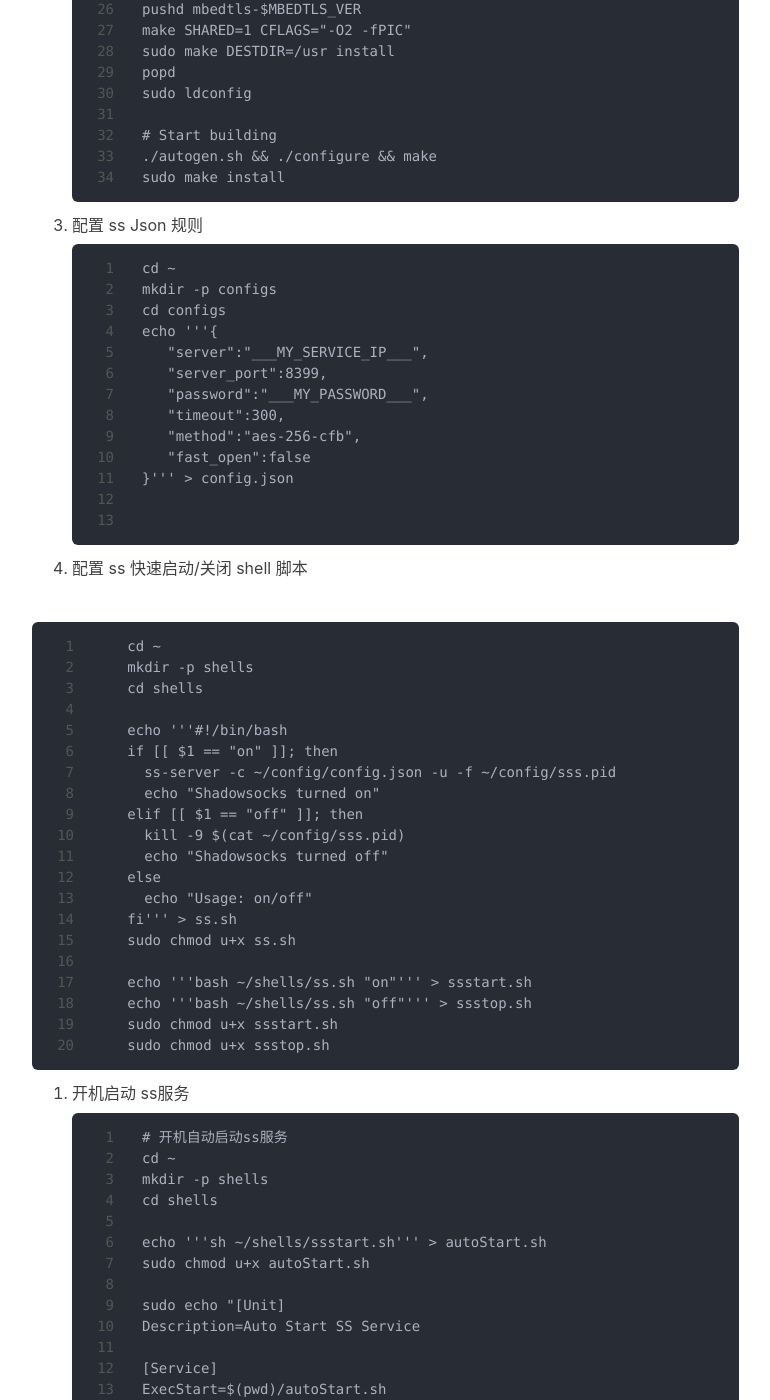
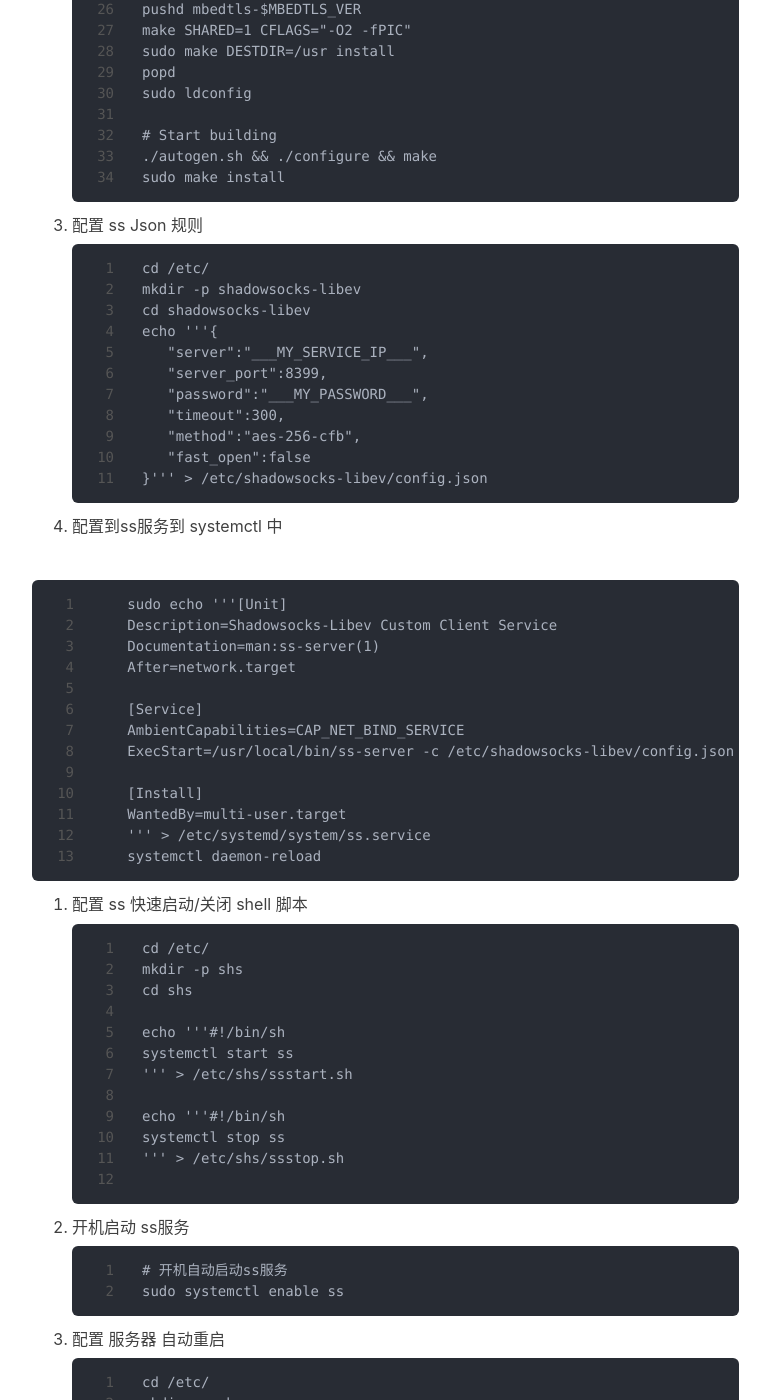
Before and after one commit to hurshi/hurshi.github.io, a Jekyll site: the page built from _posts/2019-03-17-ss.md, in a window 1280 px wide and 1400 px high, scrolled down 1369 px. Shown: the whole window, without its empty margins (233-1003 px from the left). Built offline with Jekyll 4.4.1, drawn with Linux system fonts in a browser that asks for light colours; nearby versions of some CDN libraries; comment, search, counter and statistics services are not loaded; some of the changed text lies outside the part shown.

Commit message:
fix blog

````diff
--- a/_posts/2019-03-17-ss.md
+++ b/_posts/2019-03-17-ss.md
@@ -65,9 +65,9 @@
 3. 配置 ss Json  规则
 
    ```
-   cd ~
-   mkdir -p configs
-   cd configs
+   cd /etc/
+   mkdir -p shadowsocks-libev
+   cd shadowsocks-libev
    echo '''{
       "server":"___MY_SERVICE_IP___",
       "server_port":8399,
@@ -75,68 +75,62 @@
       "timeout":300,
       "method":"aes-256-cfb",
       "fast_open":false
-   }''' > config.json
+   }''' > /etc/shadowsocks-libev/config.json
+   ```
 
+4.  配置到ss服务到 systemctl 中
 
    ```
-
-4.  配置 ss 快速启动/关闭 shell 脚本
-
-   ```
-   cd ~
-   mkdir -p shells
-   cd shells
-
-   echo '''#!/bin/bash
-   if [[ $1 == "on" ]]; then
-     ss-server -c ~/config/config.json -u -f ~/config/sss.pid
-     echo "Shadowsocks turned on"
-   elif [[ $1 == "off" ]]; then
-     kill -9 $(cat ~/config/sss.pid)
-     echo "Shadowsocks turned off"
-   else
-     echo "Usage: on/off"
-   fi''' > ss.sh
-   sudo chmod u+x ss.sh
-
-   echo '''bash ~/shells/ss.sh "on"''' > ssstart.sh
-   echo '''bash ~/shells/ss.sh "off"''' > ssstop.sh
-   sudo chmod u+x ssstart.sh
-   sudo chmod u+x ssstop.sh
-   ```
-
-5. 开机启动 ss服务
-
-   ```
-   # 开机自动启动ss服务
-   cd ~
-   mkdir -p shells
-   cd shells
-
-   echo '''sh ~/shells/ssstart.sh''' > autoStart.sh
-   sudo chmod u+x autoStart.sh
-
-   sudo echo "[Unit]
-   Description=Auto Start SS Service
+   sudo echo '''[Unit]
+   Description=Shadowsocks-Libev Custom Client Service
+   Documentation=man:ss-server(1)
+   After=network.target
 
    [Service]
-   ExecStart=$(pwd)/autoStart.sh
+   AmbientCapabilities=CAP_NET_BIND_SERVICE
+   ExecStart=/usr/local/bin/ss-server -c /etc/shadowsocks-libev/config.json
 
    [Install]
    WantedBy=multi-user.target
-   " > /etc/systemd/system/startss.service
-
-   sudo chmod u+x /etc/systemd/system/startss.service
-   sudo systemctl enable startss
+   ''' > /etc/systemd/system/ss.service
+   systemctl daemon-reload
    ```
 
 
 
-6. 配置 服务器 自动重启
+5. 配置 ss 快速启动/关闭 shell 脚本
+
    ```
-   cd ~/shells
-   echo '''sudo reboot''' > autoReboot.sh
-   sudo chmod u+x autoReboot.sh
+   cd /etc/
+   mkdir -p shs
+   cd shs
+
+   echo '''#!/bin/sh
+   systemctl start ss
+   ''' > /etc/shs/ssstart.sh
+
+   echo '''#!/bin/sh
+   systemctl stop ss
+   ''' > /etc/shs/ssstop.sh
+
+   ```
+
+6. 开机启动 ss服务
+
+   ```
+   # 开机自动启动ss服务
+   sudo systemctl enable ss
+   ```
+
+
+
+7. 配置 服务器 自动重启
+   ```
+   cd /etc/
+   mkdir -p shs
+   cd shs
+   echo '''sudo reboot''' > /etc/shs/autoReboot.sh
+   sudo chmod u+x /etc/shs/autoReboot.sh
    sudo crontab -e
-   # 手动贴入：0	*/6	*	*	*	sh ~/shells/autoReboot.sh
+   # 手动贴入：0	*/6	*	*	*	sh /etc/shs/autoReboot.sh
    ```
````
